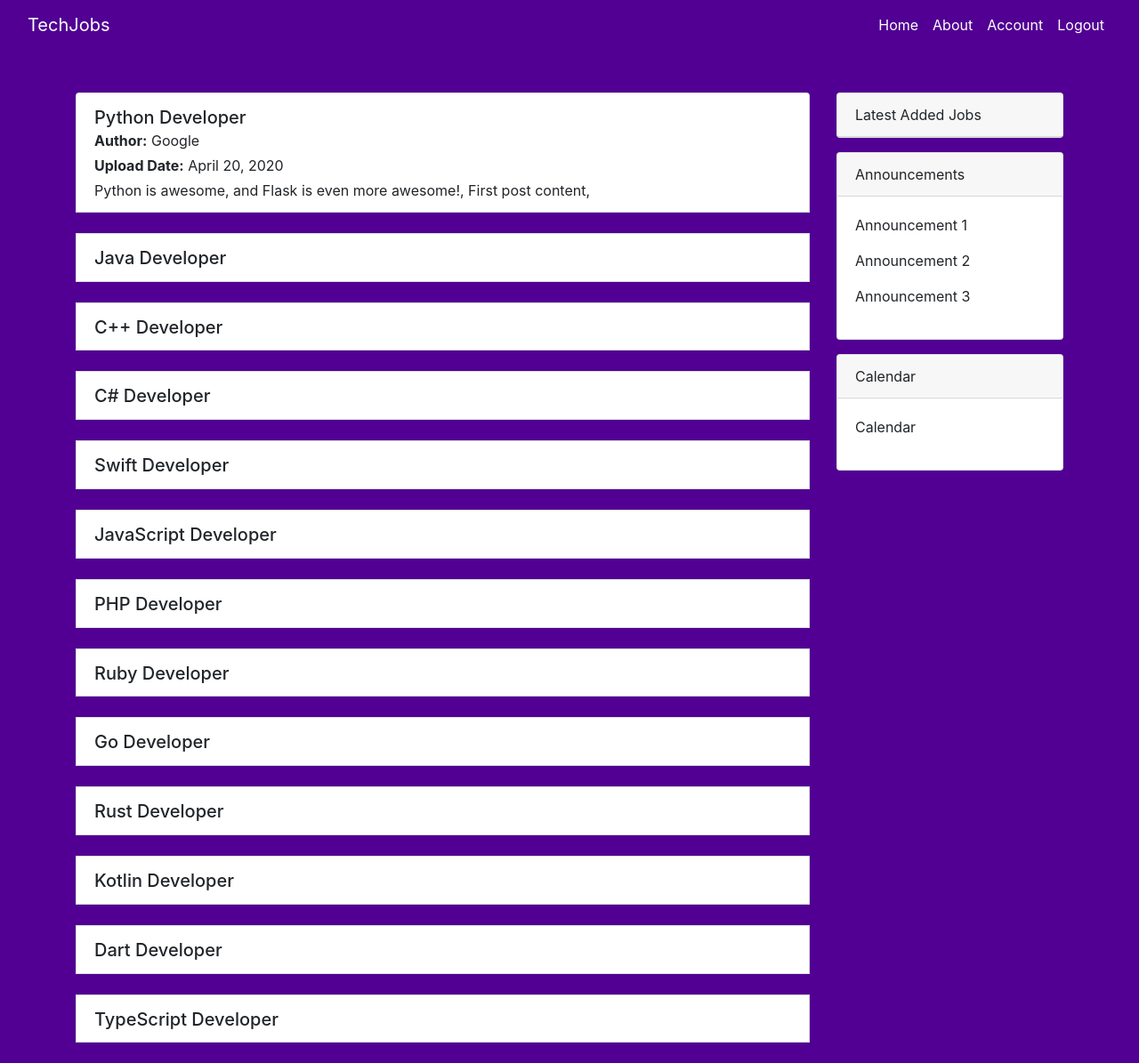
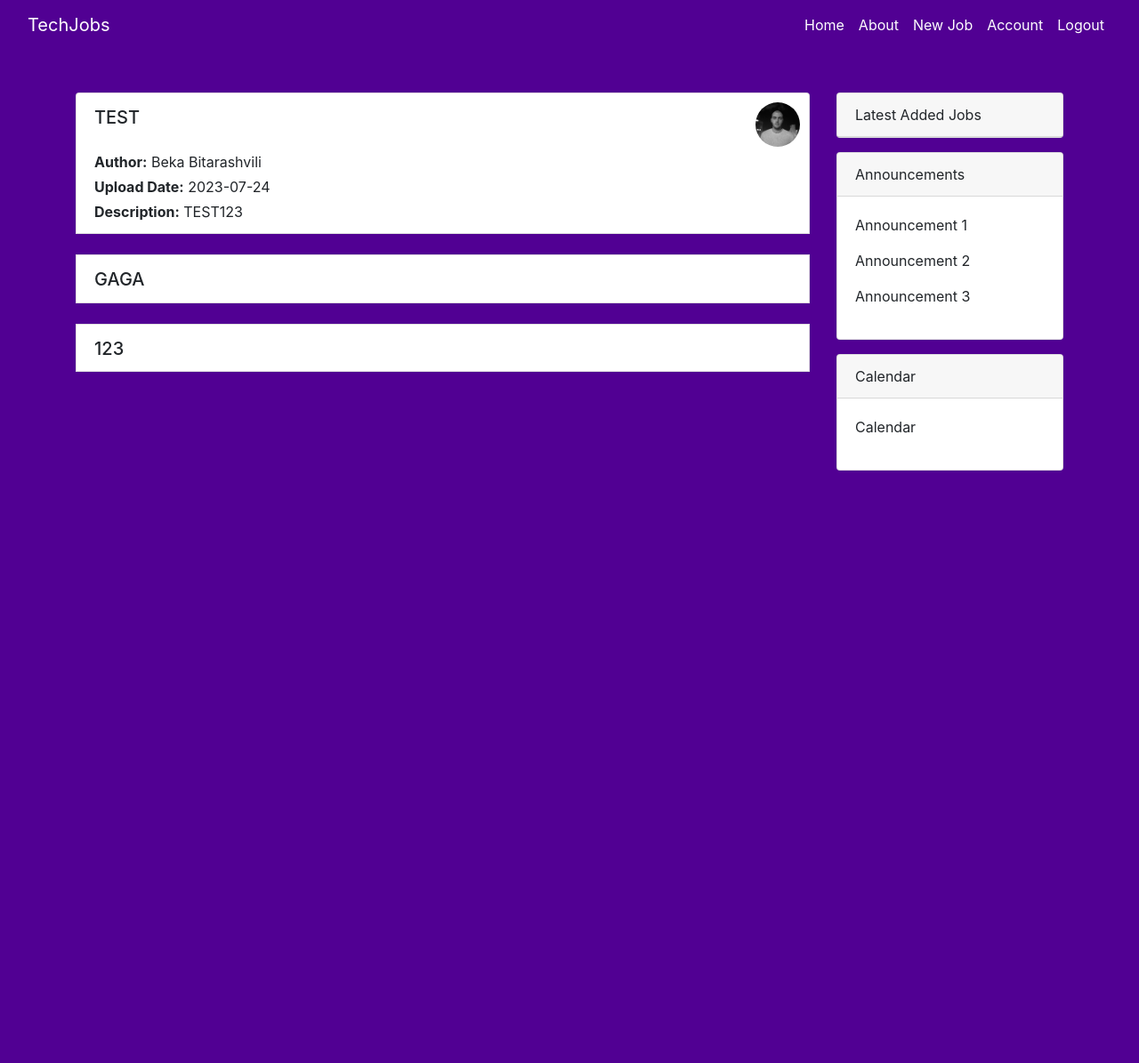
Before and after one commit to BekaBitarashvili/TechJob, a Flask app: page / in a window 1280 px wide, after a click on "TEST". Shown: the whole page at 89% size. After the commit the page ends 529 px from the top, so only its background shows below. Run offline with Flask 3, Linux system fonts and the light colour scheme; a user stored in the database is signed in.

Commit message:
Modified

```diff
--- a/app/routes.py
+++ b/app/routes.py
@@ -1,94 +1,16 @@
+import os
+import secrets
 from flask import render_template, url_for, flash, redirect, request
 from app import app, db, bcrypt
-from app.forms import RegistrationForm, LoginForm, UpdateAccountForm
+from app.forms import RegistrationForm, LoginForm, UpdateAccountForm, JobForm
 from app.models import User, Job
 from flask_login import login_user, current_user, logout_user, login_required
-
-jobs = [
-    {
-        'author': 'Google',
-        'title': 'Python Developer',
-        'content': 'Python is awesome, and Flask is even more awesome!, First post content,',
-        'date_posted': 'April 20, 2020'
-    },
-    {
-        'author': 'Facebook',
-        'title': 'Java Developer',
-        'content': 'Java is awesome, and Spring is even more awesome!, Second post content,',
-        'date_posted': 'April 21, 2020'
-    },
-    {
-        'author': 'Amazon',
-        'title': 'C++ Developer',
-        'content': 'C++ is awesome, and Django is even more awesome!, Third post content,',
-        'date_posted': 'April 22, 2020'
-    },
-    {
-        'author': 'Microsoft',
-        'title': 'C# Developer',
-        'content': 'C# is awesome, and ASP.NET is even more awesome!, Fourth post content,',
-        'date_posted': 'April 23, 2020'
-    },
-    {
-        'author': 'Apple',
-        'title': 'Swift Developer',
-        'content': 'Swift is awesome, and SwiftUI is even more awesome!, Fifth post content,',
-        'date_posted': 'April 24, 2020'
-    },
-    {
-        'author': 'Oracle',
-        'title': 'JavaScript Developer',
-        'content': 'JavaScript is awesome, and React is even more awesome!, Sixth post content,',
-        'date_posted': 'April 25, 2020'
-    },
-    {
-        'author': 'IBM',
-        'title': 'PHP Developer',
-        'content': 'PHP is awesome, and Laravel is even more awesome!, Seventh post content,',
-        'date_posted': 'April 26, 2020'
-    },
-    {
-        'author': 'Intel',
-        'title': 'Ruby Developer',
-        'content': 'Ruby is awesome, and Rails is even more awesome!, Eighth post content,',
-        'date_posted': 'April 27, 2020'
-    },
-    {
-        'author': 'Twitter',
-        'title': 'Go Developer',
-        'content': 'Go is awesome, and Gin is even more awesome!, Ninth post content,',
-        'date_posted': 'April 28, 2020'
-    },
-    {
-        'author': 'Uber',
-        'title': 'Rust Developer',
-        'content': 'Rust is awesome, and Rocket is even more awesome!, Tenth post content,',
-        'date_posted': 'April 29, 2020'
-    },
-    {
-        'author': 'Netflix',
-        'title': 'Kotlin Developer',
-        'content': 'Kotlin is awesome, and Ktor is even more awesome!, Eleventh post content,',
-        'date_posted': 'April 30, 2020'
-    },
-    {
-        'author': 'Airbnb',
-        'title': 'Dart Developer',
-        'content': 'Dart is awesome, and Flutter is even more awesome!, Twelfth post content,',
-        'date_posted': 'May 1, 2020'
-    },
-    {
-        'author': 'Paypal',
-        'title': 'TypeScript Developer',
-        'content': 'TypeScript is awesome, and Angular is even more awesome!, Thirteenth post content,',
-        'date_posted': 'May 2, 2020'
-    }
-]
 
 
 @app.route('/')
 @app.route('/home')
 def home():
+    jobs = Job.query.all()
     return render_template('home.html', jobs=jobs)
 
 
@@ -134,9 +56,50 @@ def logout():
     return redirect(url_for('home'))
 
 
-@app.route('/account')
+def save_picture(form_picture):
+    random_hex = secrets.token_hex(8)
+    _, f_ext = os.path.splitext(form_picture.filename)
+    picture_fn = random_hex + f_ext
+    picture_path = os.path.join(app.root_path, 'static/images', picture_fn)
+    form_picture.save(picture_path)
+    # return picture_fn
+    # picture_fn = random_hex + f_ext
+    # picture_path = os.path.join(app.root_path, 'static/images', picture_fn)
+    # i = Image.open(form_picture)
+    # i.thumbnail((125, 125))
+    # i.save(picture_path)
+    return picture_fn
+
+
+@app.route('/account', methods=['POST', 'GET'])
 @login_required
 def account():
     form = UpdateAccountForm()
+    if form.validate_on_submit():
+        if form.picture.data:
+            picture_file = save_picture(form.picture.data)
+            current_user.image_file = picture_file
+        current_user.username = form.username.data
+        current_user.email = form.email.data
+        # db.session.add(user)
+        db.session.commit()
+        flash('Your Account has been updated!', 'success')
+        return redirect(url_for('account'))
+    elif request.method == 'GET':
+        form.username.data = current_user.username
+        form.email.data = current_user.email
     image_file = url_for('static', filename='images/' + current_user.image_file)
     return render_template('account.html', title='Account', image_file=image_file, form=form)
+
+
+@app.route('/job/new', methods=['POST', 'GET'])
+@login_required
+def new_job():
+    form = JobForm()
+    if form.validate_on_submit():
+        job = Job(title=form.title.data, description=form.description.data, author=current_user)
+        db.session.add(job)
+        db.session.commit()
+        flash('Your Job has been created!', 'success')
+        return redirect(url_for('home'))
+    return render_template('create_job.html', title='New Job', legend='New Job', form=form)
--- a/app/static/main.css
+++ b/app/static/main.css
@@ -50,3 +50,10 @@ body {
   max-width: 100px;
   max-height: 100px;
 }
+.smaller-image {
+    max-width: 50px;
+    max-height: 50px;
+    position: absolute;
+    top: 10px;
+    right: 10px;
+}
--- a/app/templates/base.html
+++ b/app/templates/base.html
@@ -26,6 +26,9 @@
                         <a class="nav-link" href="{{url_for ('about') }}">About</a>
                     </li>
                     {% if current_user.is_authenticated %}
+                    <li class="nav-item">
+                        <a class="nav-link" href="{{url_for ('new_job') }}">New Job</a>
+                    </li>
                     <li class="nav-item">
                         <a class="nav-link" href="{{url_for ('account') }}">Account</a>
                     </li>
--- a/app/templates/home.html
+++ b/app/templates/home.html
@@ -17,9 +17,11 @@
                     </div>
                 </div>
                 <div id="job-{{ loop.index }}" class="collapse">
-                    <p class="mb-1"><strong>Author:</strong> {{ job.author }}</p>
-                    <p class="mb-1"><strong>Upload Date:</strong> {{ job.date_posted }}</p>
-                    <p class="mb-0">{{ job.content }}</p>
+                    <img class="rounded-circle account-img smaller-image" src="{{ url_for('static', filename='images/' + job.author.image_file) }}" style="max-width: 50px; max-height: 50px;">
+                    <br>
+                    <p class="mb-1"><strong>Author:</strong> {{ job.author.username }}</p>
+                    <p class="mb-1"><strong>Upload Date:</strong> {{ job.date_posted.strftime('%Y-%m-%d') }}</p>
+                    <p class="mb-0"><strong>Description:</strong> {{ job.description }}</p>
                 </div>
             </li>
             <br>
```
Also changed, not shown: app/forms.py (+9 -1 lines), app/templates/account.html (+10 -1 lines), app/templates/create_job.html (added, +47 -0 lines), app/static/images/22fb187b73173b70.png (added), app/static/images/d9cc47d0a6c4302e.jpeg (added), instance/database.db.
